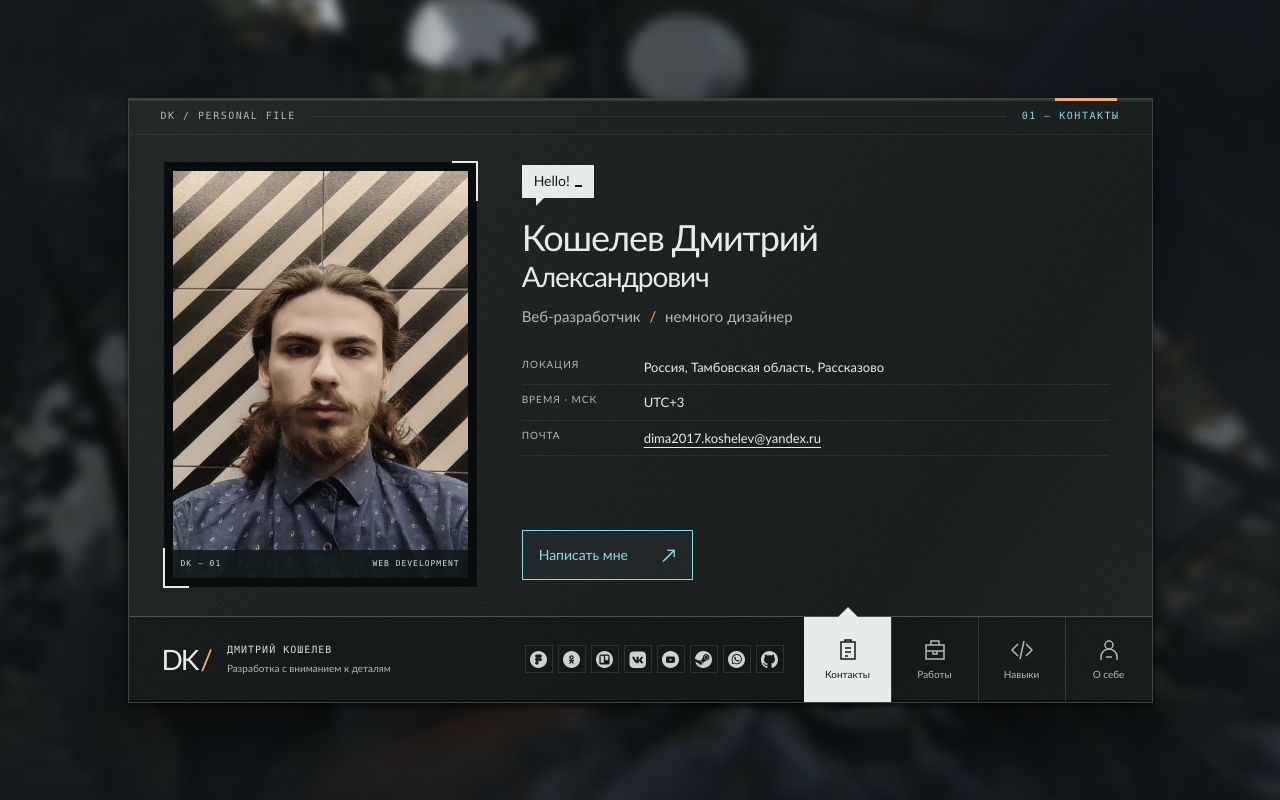
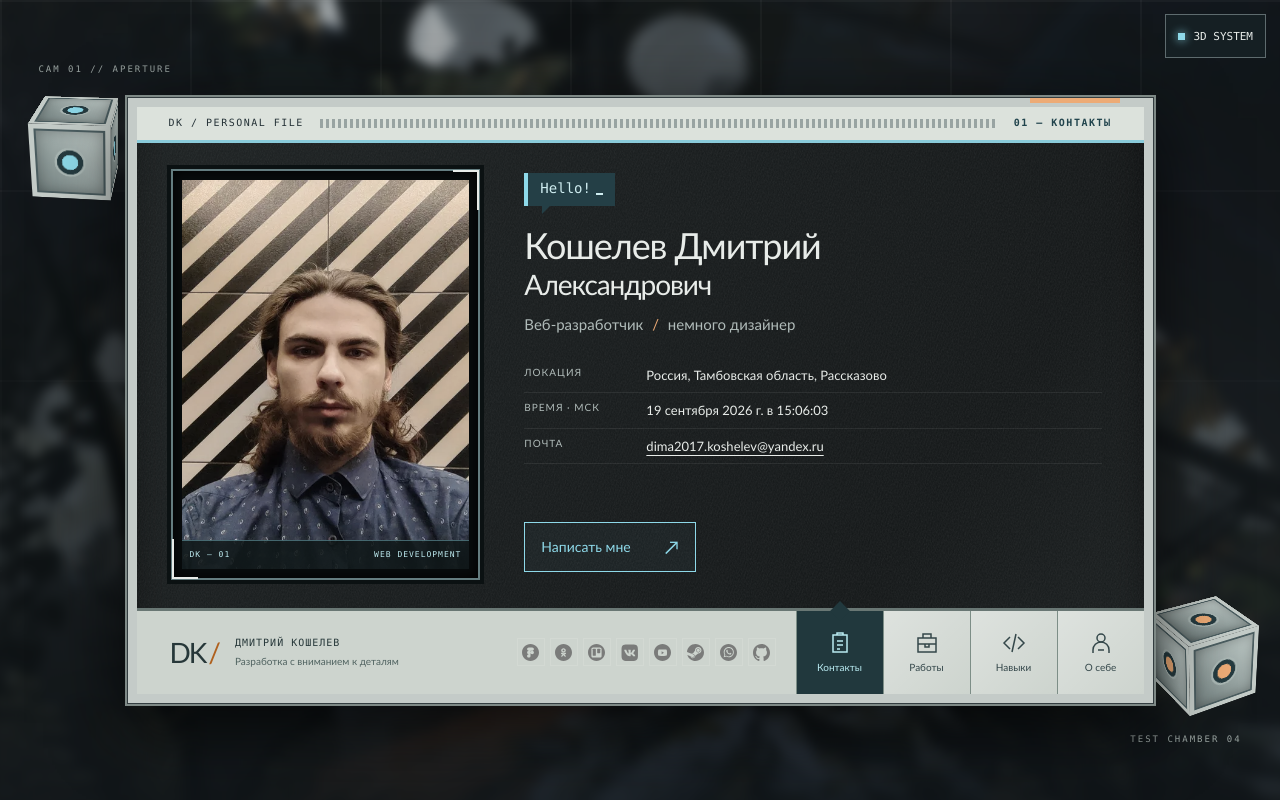
Before and after one commit to XxxdimooonxxX/about_me, a plain HTML site: page index.html in a window 1280 px wide. Drawn offline with Linux system fonts and the light colour scheme.

Commit message:
middle level

```diff
--- a/css/main.css
+++ b/css/main.css
@@ -170,3 +170,42 @@ h3 { color: var(--cyan); font-size: 14px; font-weight: 500; margin-bottom: 4px;
   @keyframes panel-enter { from { opacity: .35; } to { opacity: 1; } }
   @keyframes blink { 50% { opacity: 0; } }
 }
+
+
+
+/* Portal test chamber shell */
+.scene { filter: none; inset: 0; background: none; }
+.scene::before { content: ""; position: absolute; inset: -12px; background: linear-gradient(#17202466,#11181ba0),url("../img/background_window.jpg") center / cover; filter: blur(6px); }
+.stage { position: relative; }
+.card { border: 9px solid #c4cbc8; box-shadow: 0 0 0 1px #333d40,0 0 0 3px #7e8986,0 20px 70px #000b,inset 0 0 35px #0008; }
+.card-header { background: #dce2dc; color: #253237; border-bottom: 3px solid #8acbda; }
+.header-line { background: repeating-linear-gradient(90deg,#33464b 0 3px,transparent 3px 6px); height: 9px; opacity: .4; }
+.section-code { color: #20434c; font-weight: bold; }
+.card::after { height: 5px; right: 24px; top: -9px; width: 90px; }
+.visual { border: 2px solid #647d80; box-shadow: 0 0 0 4px #0b1112,inset 0 0 14px #000; }
+.visual figcaption { border-top: 1px solid #8ed9e966; color: #bce9ee; }
+.greeting { border-left: 4px solid var(--cyan); background: #243f46; color: #cfedf0; font-family: "Consolas",monospace; }
+.greeting::after { border-top-color: #243f46; }
+.card-footer { background: #cdd4ce; border-top: 3px solid #697774; color: #263739; }
+.signature-text, .signature-mark { color: #263739; }
+.signature-text small { color: #506361; }
+.signature-mark > span { color: #af601e; }
+.social-link img { filter: grayscale(1) brightness(.4); }
+.nav-link { color: #34474a; border-left: 1px solid #7d8e87; background: linear-gradient(135deg,#ffffff55,transparent); }
+.nav-link[aria-current] { background: #21383d; color: #b9eaf1; }
+.nav-link[aria-current]::before { background: #21383d; }
+.nav-link:hover { background: #a6b9b6; color: #15272c; }
+.corner-controls { position: fixed; z-index: 6; right: max(14px,env(safe-area-inset-right)); top: max(14px,env(safe-area-inset-top)); display: flex; gap: 8px; }
+.orientation-toggle { position: static; }
+.three-d-toggle { display: flex; align-items: center; gap: 8px; min-height: 44px; padding: 8px 12px; border: 1px solid #cedfdf66; color: var(--paper); background: #162125ee; font: 11px "Consolas",monospace; }
+.toggle-led { width: 7px; height: 7px; background: #667471; }
+.three-d-toggle[aria-pressed="true"] .toggle-led { background: var(--cyan); box-shadow: 0 0 10px var(--cyan); }
+.portal-grid { position: absolute; inset: 0; background: linear-gradient(#ffffff09 2px,transparent 2px),linear-gradient(90deg,#ffffff09 2px,transparent 2px); background-size: 190px 190px; mask-image: linear-gradient(#000,transparent 85%); }
+.cube { --size: clamp(34px,6vw,90px); position: absolute; width: var(--size); height: var(--size); transform-style: preserve-3d; transform: perspective(600px) rotateX(-20deg) rotateY(-32deg); }
+.cube-a { left: 3%; top: 14%; } .cube-b { right: 3%; bottom: 12%; --cube-accent: #edab76; }
+.cube-face { position: absolute; inset: 0; border: 5px solid #c4ccc8; background: radial-gradient(circle,var(--cube-accent,#8ed9e9) 0 16%,#263b40 17% 26%,#aab7b4 27% 31%,transparent 32%),linear-gradient(45deg,#707e7d,#c2cdca); box-shadow: inset 0 0 0 2px #4b5d60,inset 0 0 15px #0005; backface-visibility: hidden; }
+.cube-face:nth-child(1) { transform: translateZ(calc(var(--size)/2)); } .cube-face:nth-child(2) { transform: rotateY(90deg) translateZ(calc(var(--size)/2)); } .cube-face:nth-child(3) { transform: rotateY(180deg) translateZ(calc(var(--size)/2)); } .cube-face:nth-child(4) { transform: rotateY(-90deg) translateZ(calc(var(--size)/2)); } .cube-face:nth-child(5) { transform: rotateX(90deg) translateZ(calc(var(--size)/2)); } .cube-face:nth-child(6) { transform: rotateX(-90deg) translateZ(calc(var(--size)/2)); }
+.camera-label { position: absolute; color: #dce9e2aa; font: 9px "Consolas",monospace; letter-spacing: 2px; } .label-a { left: 3%; top: 8%; } .label-b { right: 3%; bottom: 7%; }
+body:not(.three-d-on) .cube { display: none; }
+@media (prefers-reduced-motion: no-preference) { .three-d-on .cube { animation: cube-drift 12s ease-in-out infinite alternate; } .three-d-on .cube-b { animation-delay: -6s; } @keyframes cube-drift { to { transform: perspective(600px) translateY(-12px) rotateX(-32deg) rotateY(32deg); } } }
+@media (max-width: 600px) { .card { border-width: 5px; } .camera-label { display: none; } }
--- a/index.html
+++ b/index.html
@@ -12,7 +12,7 @@
   <script src="./js/main.js" defer></script>
 </head>
 <body>
-  <div class="scene" aria-hidden="true"></div>
+  <div class="scene" aria-hidden="true"><div class="portal-grid"></div><div class="cube cube-a"></div><div class="cube cube-b"></div><div class="camera-label label-a">CAM 01 // APERTURE</div><div class="camera-label label-b">TEST CHAMBER 04</div></div>
   <div class="stage">
     <main class="card" aria-label="Визитка Дмитрия Кошелева">
       <header class="card-header">
@@ -112,7 +112,7 @@
       </footer>
     </main>
   </div>
-  <button class="orientation-toggle" type="button" aria-label="Повернуть визитку на 180 градусов" aria-pressed="false" title="Повернуть визитку на 180°"><svg viewBox="0 0 24 24" aria-hidden="true"><path d="M20 8a9 9 0 1 0 1 7M20 3v6h-6"/></svg><span>180°</span></button>
+  <div class="corner-controls"><button class="three-d-toggle" type="button" aria-label="Включить 3D-декор" aria-pressed="false"><span class="toggle-led" aria-hidden="true"></span><span>3D SYSTEM</span></button><button class="orientation-toggle" type="button" aria-label="Повернуть визитку на 180 градусов" aria-pressed="false" title="Повернуть визитку на 180°"><svg viewBox="0 0 24 24" aria-hidden="true"><path d="M20 8a9 9 0 1 0 1 7M20 3v6h-6"/></svg><span>180°</span></button></div>
   <noscript><style>.panel[hidden]{display:grid!important}.card-body{overflow:auto}.card{overflow:auto}.panel{min-height:100%}.orientation-toggle{display:none}</style></noscript>
 </body>
 </html>
--- a/js/main.js
+++ b/js/main.js
@@ -52,15 +52,22 @@
 
   const clock = document.querySelector('#time');
   const formatter = new Intl.DateTimeFormat('ru-RU', {
-    timeZone: 'Europe/Moscow', day: '2-digit', month: '2-digit', year: 'numeric',
-    hour: '2-digit', minute: '2-digit'
+    timeZone: 'Europe/Moscow', day: '2-digit', month: 'long', year: 'numeric',
+    hour: '2-digit', minute: '2-digit', second: '2-digit'
   });
   const updateClock = () => {
     const now = new Date();
     clock.textContent = formatter.format(now);
     clock.dateTime = now.toISOString();
   };
-  const greeting = document.querySelector('#greeting');
+  updateClock();
+  window.setInterval(updateClock, 1000);
+  const decorToggle = document.querySelector('.three-d-toggle');
+  let decorEnabled = !matchMedia('(pointer: coarse), (max-width: 600px)').matches;
+  const applyDecor = () => { document.body.classList.toggle('three-d-on', decorEnabled); decorToggle.setAttribute('aria-pressed', String(decorEnabled)); };
+  document.querySelectorAll('.cube').forEach(cube => { for (let i = 0; i < 6; i += 1) { const face = document.createElement('span'); face.className = 'cube-face'; cube.append(face); } });
+  decorToggle.addEventListener('click', () => { decorEnabled = !decorEnabled; applyDecor(); });
+  applyDecor();  const greeting = document.querySelector('#greeting');
   const greetings = ['Привет!', 'Hello!', 'Ciao!', 'こんにちは!', '嗨！', '안녕!'];
   const reducedMotion = matchMedia('(prefers-reduced-motion: reduce)');
   const delay = (ms) => new Promise((resolve) => window.setTimeout(resolve, ms));
```
